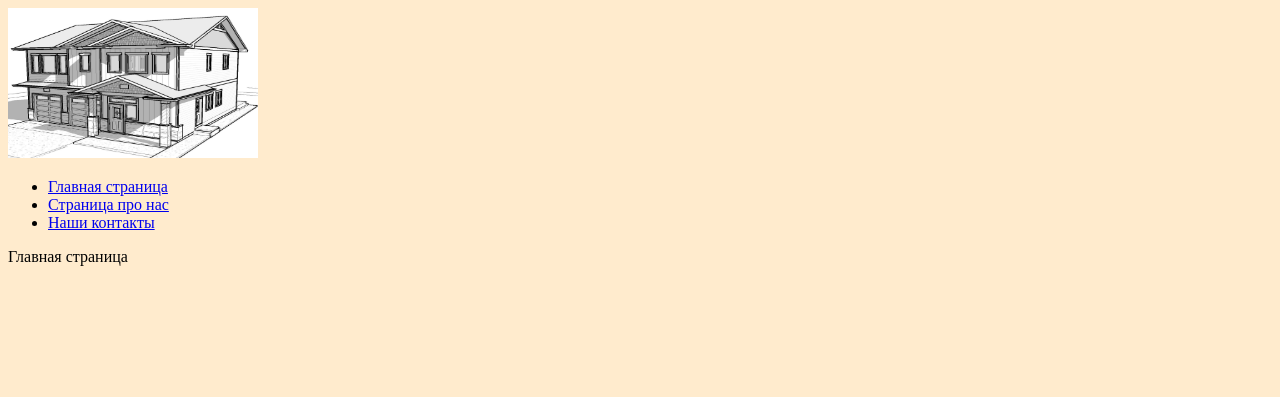
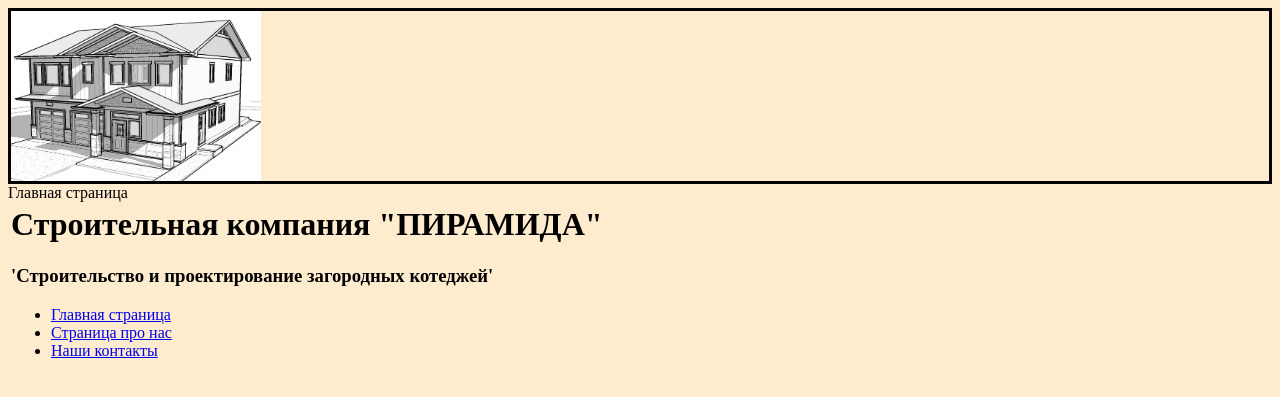
Before and after one commit to Valery7803/country_houses, a Django app: page / in a window 1280 px wide. Shown: the top 397 px of the page. Run offline with Django 5.2, Linux system fonts and the light colour scheme.

Commit message:
заполнение css файла

```diff
--- a/houses/templates/base.html
+++ b/houses/templates/base.html
@@ -1,15 +1,31 @@
 {% load static %}
 
+<!-- Создаем основной шаблон HTML -->
+
 <!DOCTYPE html>
-<html lang="en">
+<html lang="ru">
 <head>
     <meta charset="UTF-8">
     <meta name="viewport" content="width=device-width, initial-scale=1.0">
     <title>{{ title }}</title>
+
+    <!-- Подключаем статические файлы -->
     <link rel="stylesheet" href="{% static 'village_house/css/style.css' %}" type="text/css">
 </head>
 <body>
+    <!-- Созание Шапки сайта -->
+    <div class="header">
+        <div class="header_img">
+            <!-- Подключаем файл с логотипом -->
             <img src="{% static 'village_house/imgs/logo.house.jpg' %}" alt="logo">
+        </div>
+        <div class="header_text">
+            <!-- Слоган компании -->
+            <h1>Строительная компания "ПИРАМИДА"</h1>
+            <h3>'Строительство и проектирование загородных котеджей'</h3>
+        </div>
+        <div class="header_menu">
+            <!-- Перебераем пункты меню -->
             <ul>
                 <li><a href="{% url 'home' %}">Главная страница</a></li>
                 {% for m in menu %}
@@ -18,6 +34,8 @@
                 </li>
                 {% endfor %}
             </ul>
+        </div>
+    </div>
 
     {% block content %}
     {% endblock%}
--- a/houses/village_houses/static/village_house/css/style.css
+++ b/houses/village_houses/static/village_house/css/style.css
@@ -7,7 +7,14 @@ body{
     background-color: blanchedalmond;
 }
 
+.header{
+    height: 170px;
+    width: auto;
+    border: 3px solid black;
+    display: flexbox;
+}
+
 img{
-    height: 150px;
+    height: 170px;
     width: 250px;
 }
```
Lines whose indentation alone changed are shown as unchanged.
